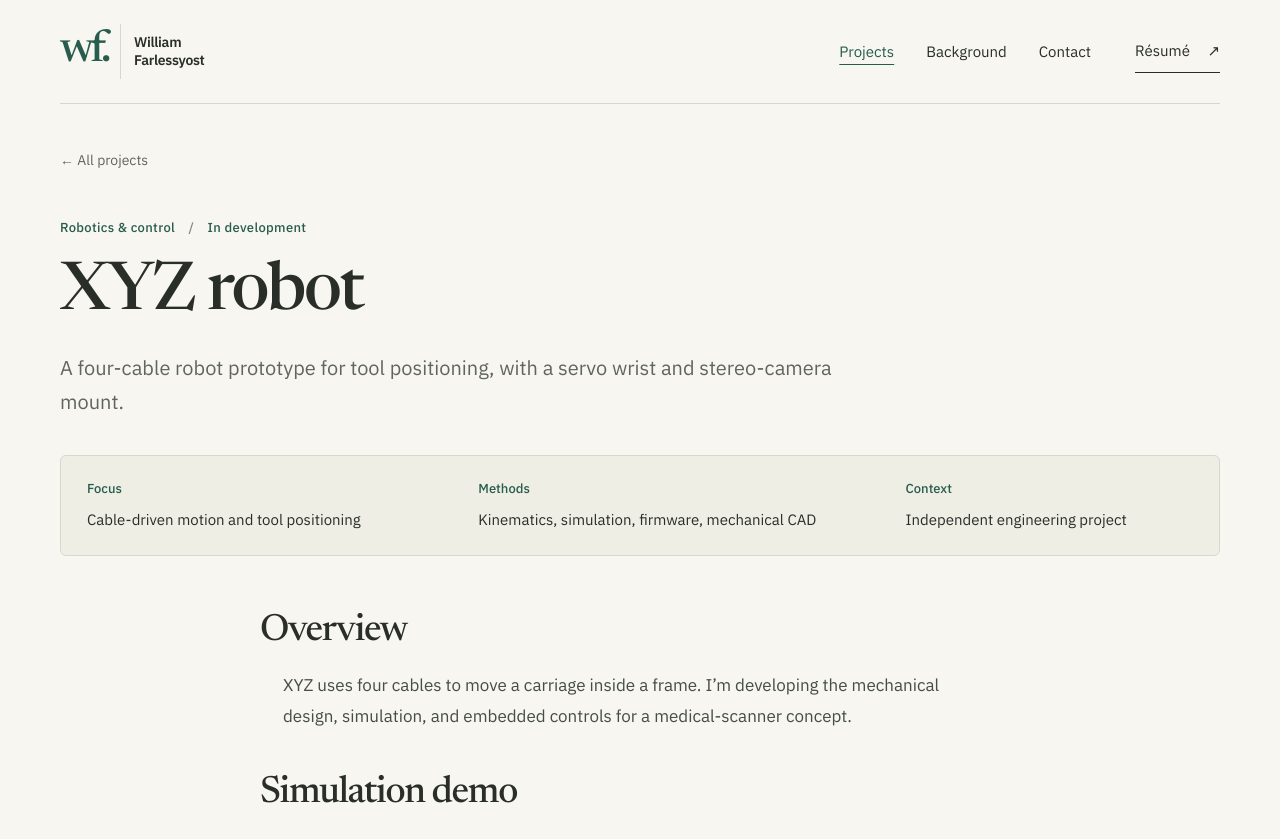
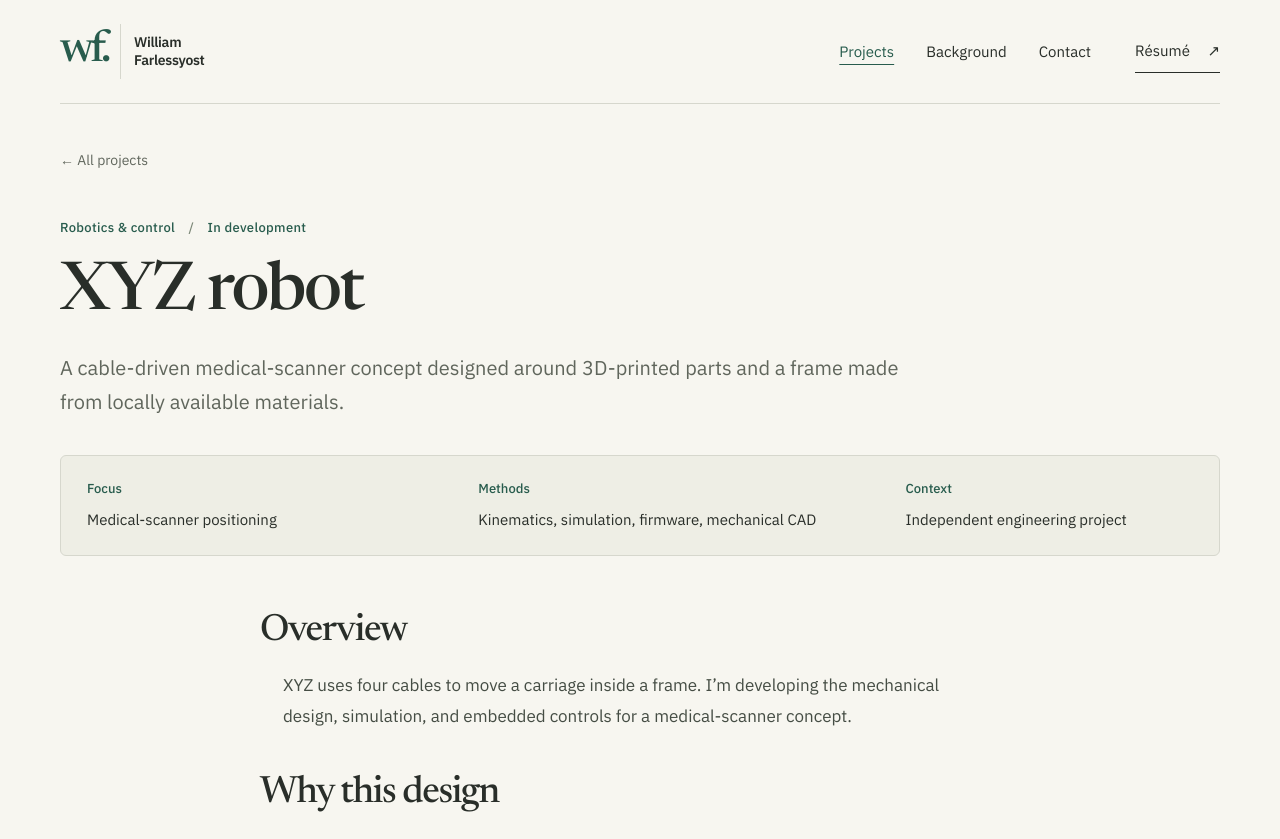
Before and after one commit to Farlessyost/farlessyost.github.io, a Jekyll site: the page built from xyz-robot.md, in a window 1280 px wide and 1400 px high. Shown: the top 839 px of the window. Built offline with Jekyll 4.4.1, drawn with Linux system fonts in a browser that asks for light colours; some of the changed text lies outside the part shown.

Commit message:
Explain the locally fabricated medical scanner design

```diff
--- a/xyz-robot.md
+++ b/xyz-robot.md
@@ -6,13 +6,13 @@
 order: 2
 category: Robotics & control
 status: In development
-description: A four-cable robot prototype for tool positioning, with a servo wrist and stereo-camera mount.
-summary: Cable-driven robot with motion simulation, embedded controls, and a two-servo wrist.
+description: A cable-driven medical-scanner concept designed around 3D-printed parts and a frame made from locally available materials.
+summary: Medical-scanner concept using cable positioning, 3D-printed assemblies, and a timber frame.
 card_methods: MuJoCo · ROS 2 · ESP32 · FreeCAD
 cover: /assets/images/xyz-robot-sequence.gif
 cover_poster: /assets/images/xyz-robot-sequence.png
 cover_alt: Current XYZ robot CAD assembly with timber frame, cable mechanism, and servo wrist
-focus: Cable-driven motion and tool positioning
+focus: Medical-scanner positioning
 methods: Kinematics, simulation, firmware, mechanical CAD
 context: Independent engineering project
 next_url: /climate-resilience-mfn.html
@@ -21,6 +21,14 @@
 ## Overview
 
 XYZ uses four cables to move a carriage inside a frame. I’m developing the mechanical design, simulation, and embedded controls for a medical-scanner concept.
+
+## Why this design
+
+The goal is a medical scanner that can be built locally without relying on precision rails or a machined metal frame. The larger structure can use wood or other readily available stock. Smaller parts can be 3D printed or fabricated locally, then fitted with standard motors, bearings, and electronics.
+
+Cables make this possible by separating the positioning mechanism from the frame that supports it. The idea is to measure the cable-anchor locations and calibrate the cable lengths, so the inverse-kinematics model uses the geometry of the assembled machine. This reduces dependence on building every frame member to an exact nominal dimension.
+
+The parts still need to fit properly, and the frame needs to be stiff under load. Cable stretch, backlash, and frame deflection all contribute to positioning error. I’m working toward a design that can meet its accuracy requirements with parts people can make, check, and replace locally.
 
 ## Simulation demo
 
@@ -45,7 +53,7 @@
 
 Four motor-driven cables position the carriage with three translational degrees of freedom, expressed in Cartesian coordinates (x, y, z). Inverse kinematics maps a target carriage position to cable lengths. Because cables only pull, tension allocation must satisfy force equilibrium with positive cable tensions. The wrist adds two rotational degrees of freedom to orient the tool for scanning or marking.
 
-Cable positioning reduces dependence on long precision rails, concentrating precision components into smaller assemblies. This shifts the design challenge toward cable-length calibration, cable compliance, and tension management.
+Cable positioning reduces dependence on long precision rails. The guides, wrist, and cable-routing parts concentrate the important fits into smaller assemblies that can be fabricated and checked locally. The remaining positioning problem depends on cable-length calibration, cable compliance, and tension management.
 
 {% include figure.html src="/assets/images/xyz-robot-sequence.gif" poster="/assets/images/xyz-robot-sequence.png" alt="Complete CAD assembly of the XYZ cable-driven robot" caption="Complete robot assembly." %}
 
```
